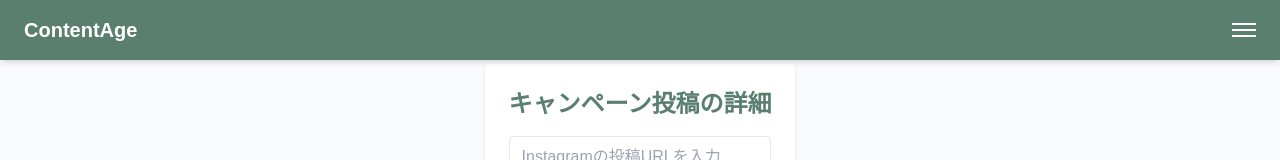
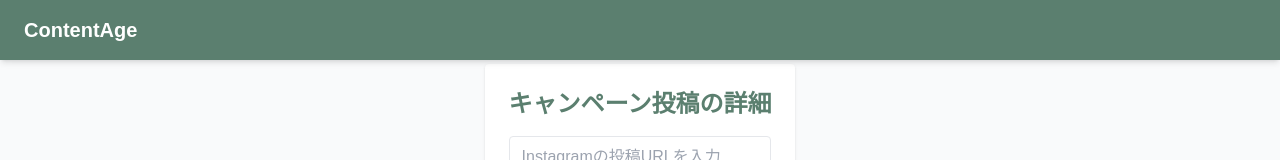
Before and after one commit to teishito/ContentAge-front, a Next.js app: page /instagram-post in a window 1280 px wide. Shown: the top 160 px of the page. Built offline with nearby package versions, Linux system fonts and the light colour scheme.

Commit message:
Update Header.jsx

```diff
--- a/components/Header.jsx
+++ b/components/Header.jsx
@@ -24,18 +24,6 @@ export default function Header() {
             ContentAge
           </h1>
         </Link>
-
-        <button
-          className="text-white focus:outline-none"
-          onClick={toggleMenu}
-          aria-label="Toggle Menu"
-        >
-          <div className="space-y-1">
-            <div className="w-6 h-0.5 bg-white"></div>
-            <div className="w-6 h-0.5 bg-white"></div>
-            <div className="w-6 h-0.5 bg-white"></div>
-          </div>
-        </button>
       </div>
     </header>
   );
```
